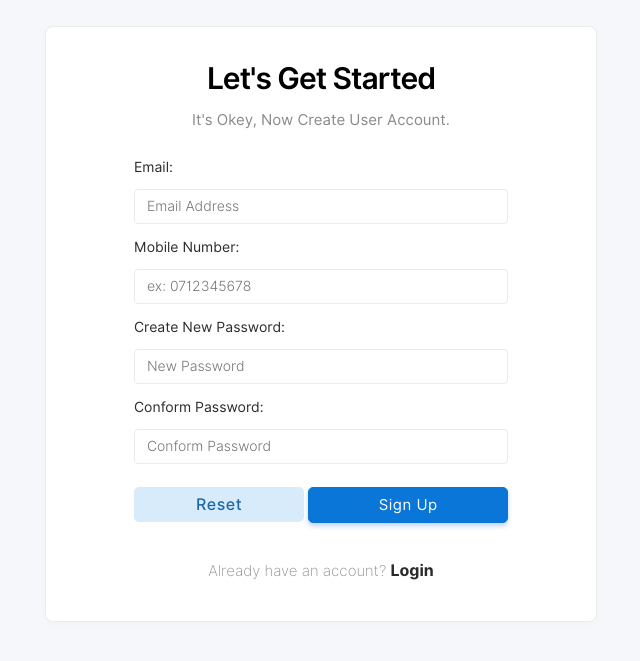
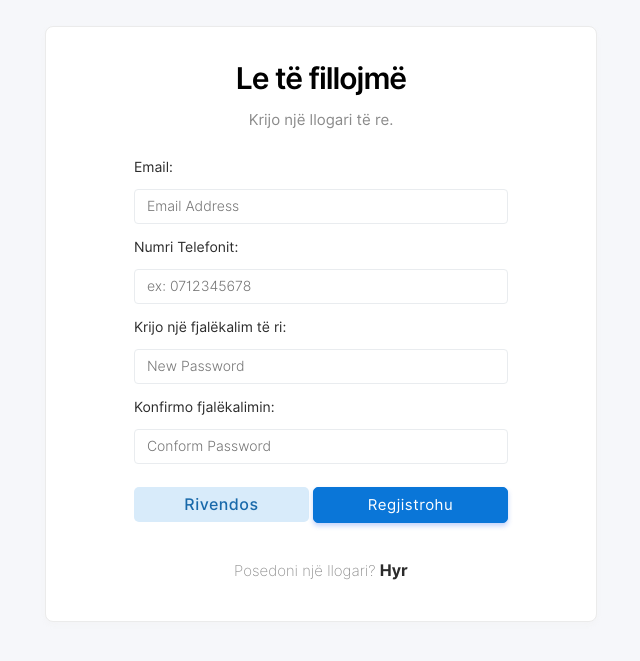
Before and after one commit to suelahasanaj/ProjektWeb, a PHP site: page /create-account.php in a window 1280 px wide. Shown: the top 661 px of the page, without its empty margins (319-959 px from the left). Run offline with PHP 8.4, Linux system fonts and the light colour scheme.

Commit message:
update create-account.php file

```diff
--- a/create-account.php
+++ b/create-account.php
@@ -43,12 +43,12 @@ if($_POST){
 
     $result= $database->query("select * from webuser");
 
-    $fname=$_SESSION['personal']['fname'];
-    $lname=$_SESSION['personal']['lname'];
+    $fname=$_SESSION['personal']['first_name'];
+    $lname=$_SESSION['personal']['last_name'];
     $name=$fname." ".$lname;
     $address=$_SESSION['personal']['address'];
     $nic=$_SESSION['personal']['nic'];
-    $dob=$_SESSION['personal']['dob'];
+    $dob=$_SESSION['personal']['date_of_birth'];
     $email=$_POST['newemail'];
     $tele=$_POST['tele'];
     $newpassword=$_POST['newpassword'];
@@ -96,8 +96,8 @@ if($_POST){
         <table border="0" style="width: 69%;">
             <tr>
                 <td colspan="2">
-                    <p class="header-text">Let's Get Started</p>
-                    <p class="sub-text">It's Okey, Now Create User Account.</p>
+                    <p class="header-text">Le të fillojmë</p>
+                    <p class="sub-text">Krijo një llogari të re.</p>
                 </td>
             </tr>
             <tr>
@@ -114,7 +114,7 @@ if($_POST){
             </tr>
             <tr>
                 <td class="label-td" colspan="2">
-                    <label for="tele" class="form-label">Mobile Number: </label>
+                    <label for="tele" class="form-label">Numri Telefonit: </label>
                 </td>
             </tr>
             <tr>
@@ -124,7 +124,7 @@ if($_POST){
             </tr>
             <tr>
                 <td class="label-td" colspan="2">
-                    <label for="newpassword" class="form-label">Create New Password: </label>
+                    <label for="newpassword" class="form-label">Krijo një fjalëkalim të ri: </label>
                 </td>
             </tr>
             <tr>
@@ -134,7 +134,7 @@ if($_POST){
             </tr>
             <tr>
                 <td class="label-td" colspan="2">
-                    <label for="cpassword" class="form-label">Conform Password: </label>
+                    <label for="cpassword" class="form-label">Konfirmo fjalëkalimin: </label>
                 </td>
             </tr>
             <tr>
@@ -153,18 +153,18 @@ if($_POST){
 
             <tr>
                 <td>
-                    <input type="reset" value="Reset" class="login-btn btn-primary-soft btn" >
+                    <input type="reset" value="Rivendos" class="login-btn btn-primary-soft btn" >
                 </td>
                 <td>
-                    <input type="submit" value="Sign Up" class="login-btn btn-primary btn">
+                    <input type="submit" value="Regjistrohu" class="login-btn btn-primary btn">
                 </td>
 
             </tr>
             <tr>
                 <td colspan="2">
                     <br>
-                    <label for="" class="sub-text" style="font-weight: 280;">Already have an account&#63; </label>
-                    <a href="login.php" class="hover-link1 non-style-link">Login</a>
+                    <label for="" class="sub-text" style="font-weight: 280;">Posedoni një llogari&#63; </label>
+                    <a href="login.php" class="hover-link1 non-style-link">Hyr</a>
                     <br><br><br>
                 </td>
             </tr>
--- a/patient/index.php
+++ b/patient/index.php
@@ -45,15 +45,15 @@
     //import database
     include("../connection.php");
 
-    $sqlmain= "select * from patient where pemail=?";
+    $sqlmain= "select * from patient where patient_email=?";
     $stmt = $database->prepare($sqlmain);
     $stmt->bind_param("s",$useremail);
     $stmt->execute();
     $userrow = $stmt->get_result();
     $userfetch=$userrow->fetch_assoc();
 
-    $userid= $userfetch["pid"];
-    $username=$userfetch["pname"];
+    $userid= $userfetch["patient_id"];
+    $username=$userfetch["patient_name"];
 
 
     //echo $userid;
```
